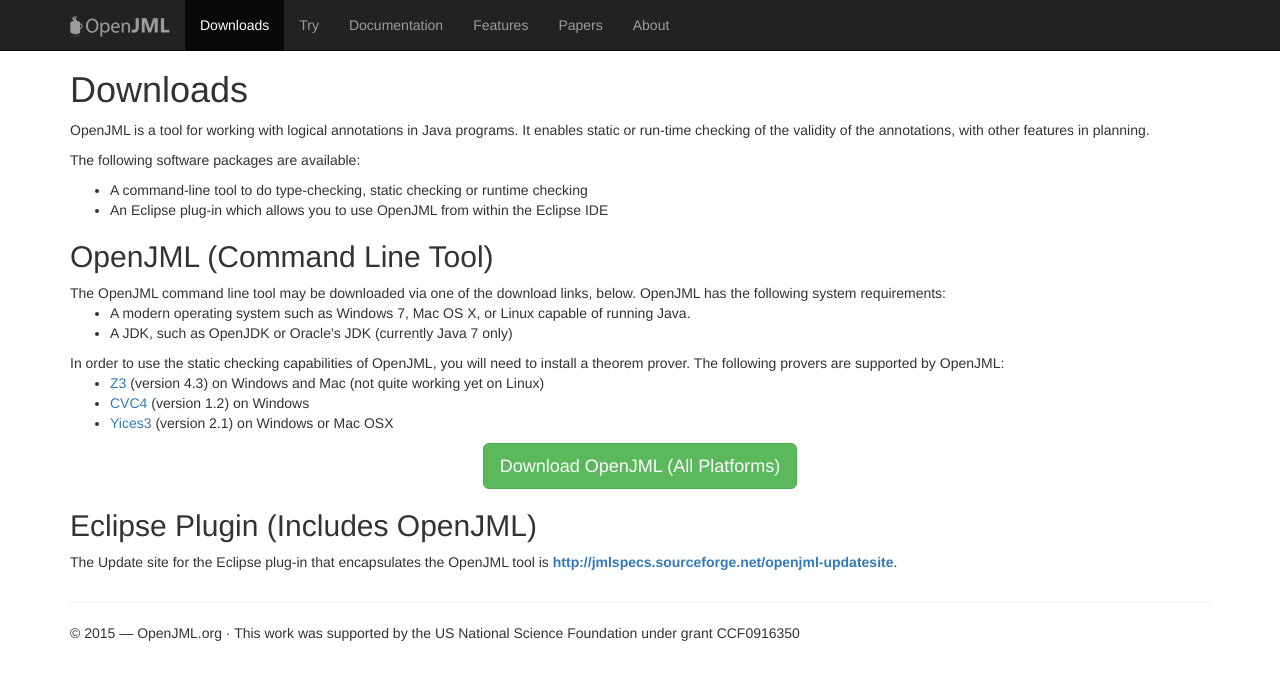
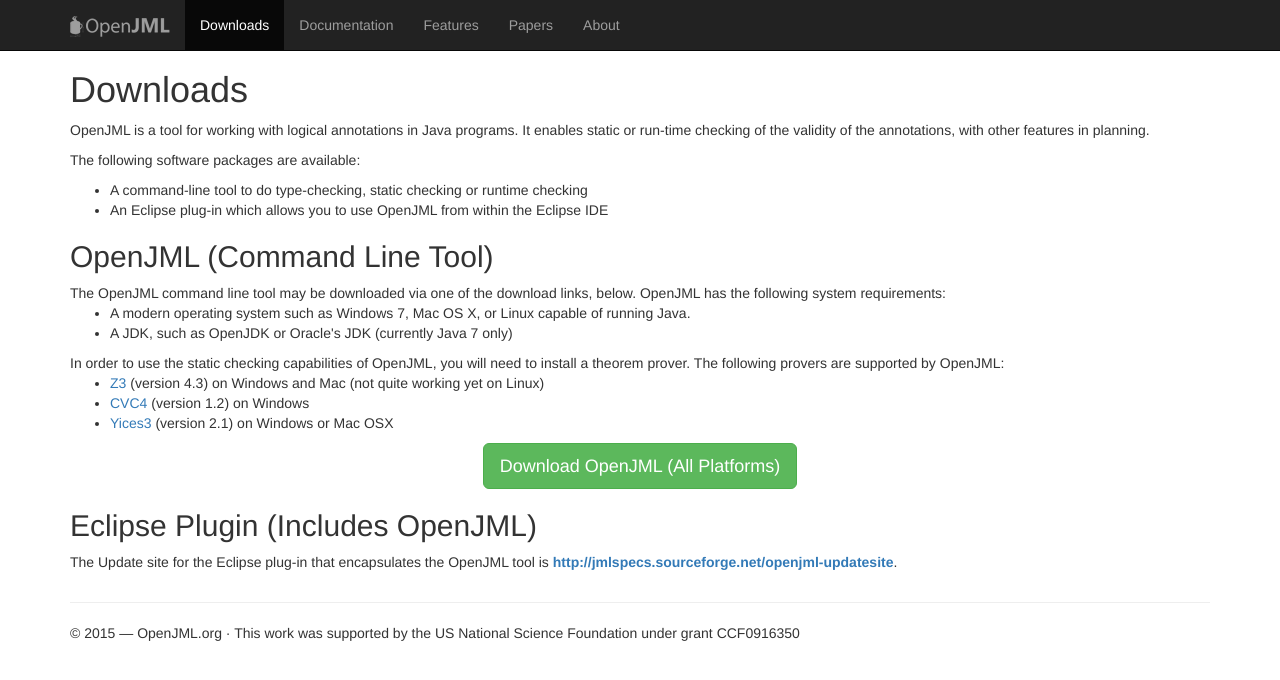
Before and after one commit to OpenJML/openjml.github.io, a Jekyll site: the page built from downloads/index.html, in a window 1280 px wide. Shown: the top 680 px of the page. Built offline with Jekyll 4.4.1, drawn with Linux system fonts in a browser that asks for light colours.

Commit message:
removed try link for now

```diff
--- a/_includes/nav.html
+++ b/_includes/nav.html
@@ -17,7 +17,7 @@
 	{% if page.path contains "downloads" %}
 
 	<li class="active"><a href="/downloads">Downloads</a></li>
-        <li><a href="#">Try</a></li>
+        <!-- <li><a href="#">Try</a></li> -->
         <li><a href="/documentation">Documentation</a></li>
 	<li><a href="/features">Features</a></li>
 	<li><a href="/papers">Papers</a></li>
```
